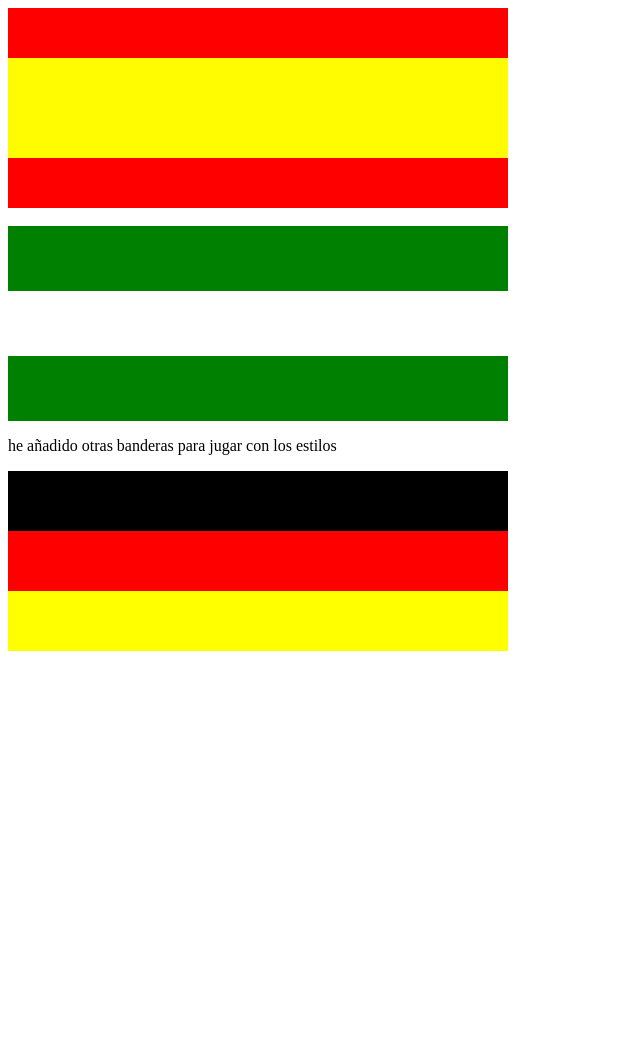
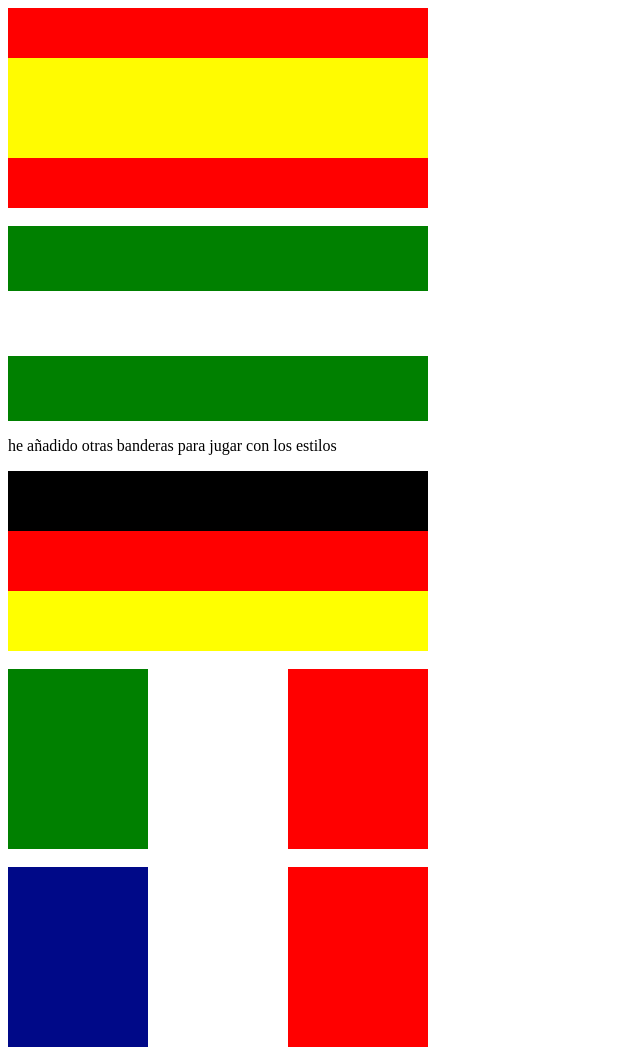
Before and after one commit to Alexbaaa/Lenguajes-de-marcas, a plain HTML site: page html/ejercico 2/ejercicio2.html in a window 1280 px wide. Shown: the whole page, without its empty margins (0-640 px from the left). Before the commit the page ends 800 px from the top, so only its background shows below. Drawn offline with Linux system fonts and the light colour scheme.

Commit message:
retoques ejercicio 2

```diff
--- a/html/ejercico 2/ejercicio2.html
+++ b/html/ejercico 2/ejercicio2.html
@@ -8,19 +8,27 @@
 </head>
 <body>
     <!-- esto es para crea una division en la pagina -->
-    <div style="background-color: red;height: 50px;width: 500px;"></div>
-    <div style="background-color: rgb(255, 251, 1);height: 50px;width: 500px;"></div>
-    <div style="background-color: rgb(255, 251, 1);height: 50px;width: 500px;"></div>
-    <div style="background-color: red;height: 50px;width: 500px;"></div>
+    <div style="background-color: red;height: 50px;width: 420px;"></div>
+    <div style="background-color: rgb(255, 251, 1);height: 50px;width: 420px;"></div>
+    <div style="background-color: rgb(255, 251, 1);height: 50px;width: 420px;"></div>
+    <div style="background-color: red;height: 50px;width: 420px;"></div>
     <br>
-    <div style="background-color: green;height: 65px;width: 500px;"></div>
-    <div style="background-color: white;height: 65px;width: 500px;"></div>
-    <div style="background-color: green;height: 65px;width: 500px;"></div>
+    <div style="background-color: green;height: 65px;width: 420px;"></div>
+    <div style="background-color: white;height: 65px;width: 420px;"></div>
+    <div style="background-color: green;height: 65px;width: 420px;"></div>
 
     <p>he añadido otras banderas para jugar con los estilos</p>
-    <div style="background-color: black;height: 60px;width: 500px"></div>
-    <div style="background-color: red;height: 60px;width: 500px"></div>
-    <div style="background-color: yellow;height: 60px;width: 500px"></div>
+    <div style="background-color: black;height: 60px;width: 420px"></div>
+    <div style="background-color: red;height: 60px;width: 420px"></div>
+    <div style="background-color: yellow;height: 60px;width: 420px"></div>
+    <br>
+    <div style="background-color: green;height: 180px;width: 140px;float: left;"></div>
+    <div style="background-color: white;height: 180px;width: 140px;overflow: hidden;float: left;"></div>
+    <div style="background-color: red;height: 180px;width: 140px;overflow: hidden;"></div>
+    <br>
+    <div style="background-color: rgb(0, 9, 136);height: 180px;width: 140px;float: left;"></div>
+    <div style="background-color: white;height: 180px;width: 140px;overflow: hidden;float: left;"></div>
+    <div style="background-color: red;height: 180px;width: 140px;overflow: hidden;"></div>
 
 
 
```
